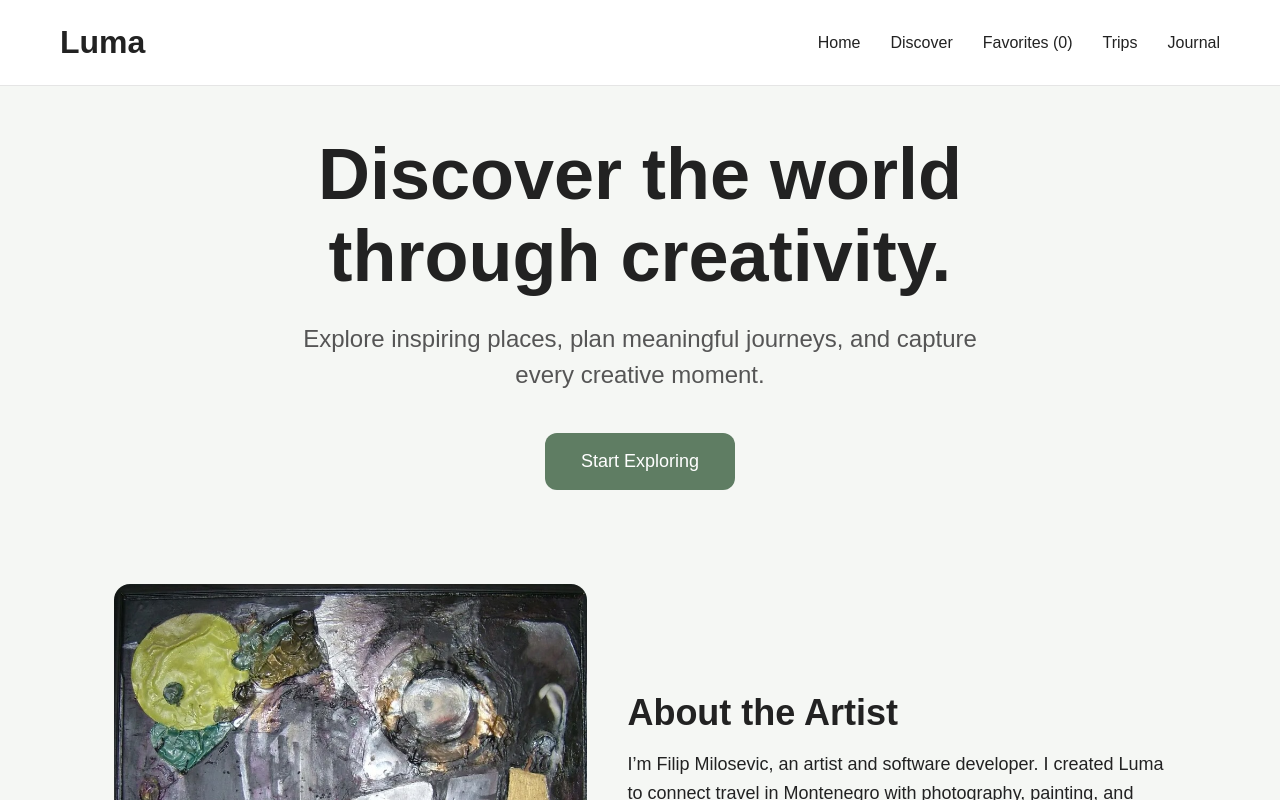
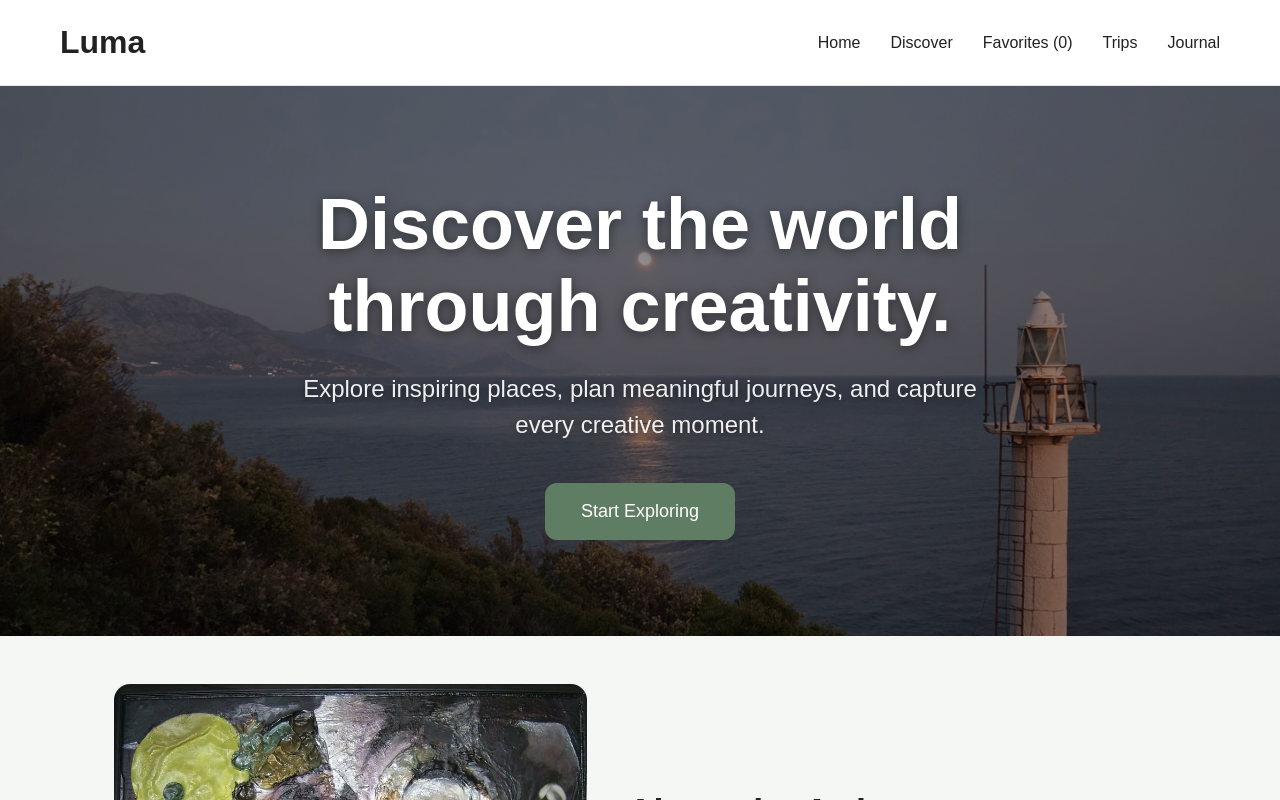
Before and after one commit to Filipmcetinje/luma, a React app in the folder frontend/: page / in a window 1280 px wide. Shown: the top 800 px of the page. Built offline with nearby package versions, Linux system fonts and the light colour scheme; the HTML template or start-up script is replaced by a standard one.

Commit message:
Simplify discover categories

```diff
--- a/frontend/src/components/Hero/Hero.css
+++ b/frontend/src/components/Hero/Hero.css
@@ -3,38 +3,53 @@
   flex-direction: column;
   justify-content: center;
   align-items: center;
-  min-height: 450px;
+  min-height: 550px;
   padding: 40px;
+  color: #fff;
   text-align: center;
+  background-size: cover;
+  background-position: center;
+  background-repeat: no-repeat;
 }
 
 .hero__title {
   max-width: 900px;
   margin: 0 0 24px;
   font-size: 72px;
+  text-shadow: 0 2px 12px rgba(0, 0, 0, 0.45);
 }
 
 .hero__text {
   max-width: 700px;
   margin: 0 0 40px;
-  color: #555;
+  color: rgba(255, 255, 255, 0.92);
   font-size: 24px;
   line-height: 1.5;
+  text-shadow: 0 2px 8px rgba(0, 0, 0, 0.45);
 }
 
 .hero__button {
   padding: 18px 36px;
   border: none;
   border-radius: 12px;
+  color: #fff;
   background-color: #5f7d63;
-  color: white;
   font-size: 18px;
   cursor: pointer;
-  transition: background-color 0.3s;
+  text-decoration: none;
+  transition:
+    background-color 0.3s,
+    transform 0.2s;
 }
 
 .hero__button:hover {
   background-color: #4f6c53;
+  transform: translateY(-2px);
+}
+
+.hero__button:focus-visible {
+  outline: 3px solid #fff;
+  outline-offset: 3px;
 }
 
 @media screen and (max-width: 700px) {
--- a/frontend/src/components/Hero/Hero.jsx
+++ b/frontend/src/components/Hero/Hero.jsx
@@ -1,8 +1,18 @@
+import { Link } from "react-router-dom";
 import "./Hero.css";
+import heroImage from "../../assets/hero/montenegro-hero.jpg";
 
 function Hero() {
   return (
-    <section className="hero">
+    <section
+      className="hero"
+      style={{
+        backgroundImage: `linear-gradient(
+      rgba(0, 0, 0, 0.45),
+      rgba(0, 0, 0, 0.45)
+    ), url(${heroImage})`,
+      }}
+    >
       <h1 className="hero__title">Discover the world through creativity.</h1>
 
       <p className="hero__text">
@@ -10,7 +20,9 @@ function Hero() {
         creative moment.
       </p>
 
-      <button className="hero__button">Start Exploring</button>
+      <Link className="hero__button" to="/discover">
+        Start Exploring
+      </Link>
     </section>
   );
 }
```
Also changed, not shown: frontend/src/assets/hero/montenegro-hero.jpg (added).
